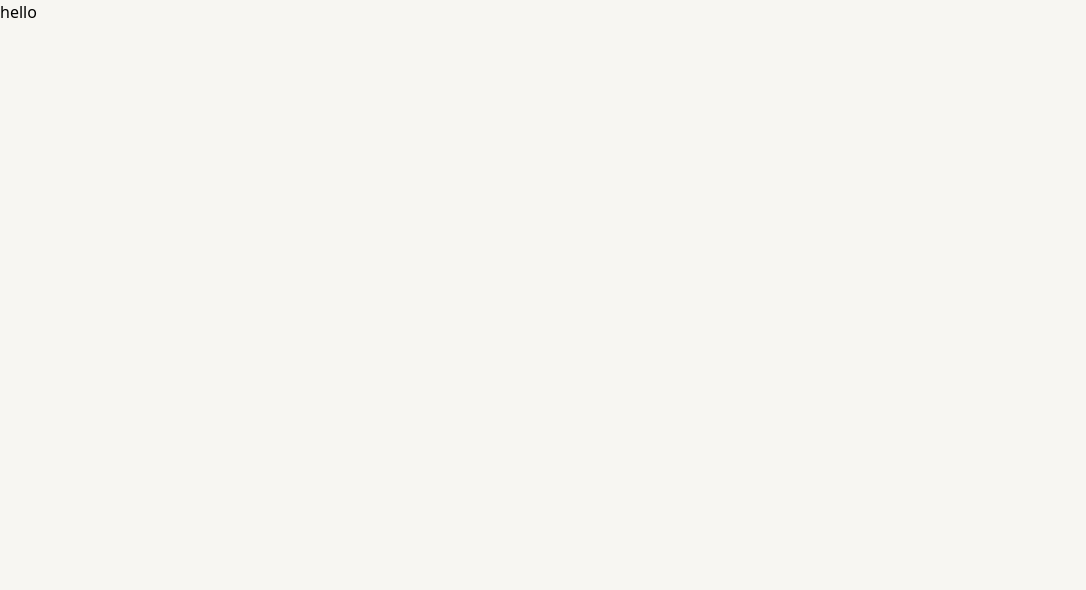
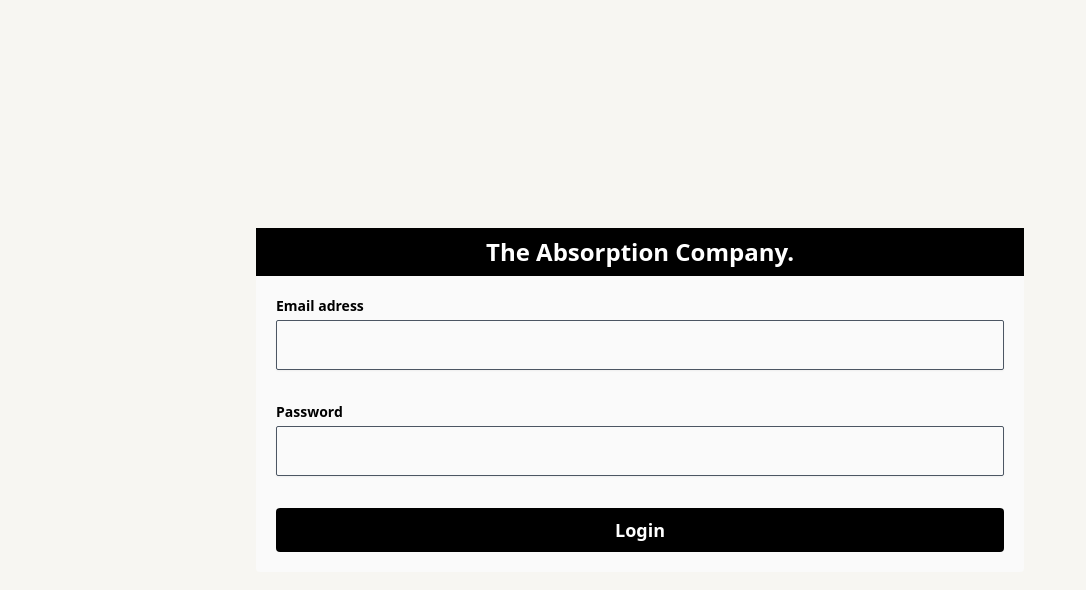
Before and after one commit to Null-logic-0/absorption-e-com-admin, a Next.js app: page / in a window 1280 px wide. Shown: the top 590 px of the page, without its empty margins (0-1086 px from the left). Built offline with nearby package versions, Linux system fonts and the light colour scheme.

Commit message:
feat:created login form

```diff
--- /dev/null
+++ b/src/Components/AuthForm.js
@@ -0,0 +1,33 @@
+import FormSubmit from "./FormSubmit";
+import Input from "./Input";
+
+function AuthForm() {
+  return (
+    <div className="min-h-screen grid grid-cols-[48rem] content-center justify-center ">
+      <h1 className="font-extrabold text-white text-2xl bg-[#000000] p-2 text-center">
+        The Absorption Company.
+      </h1>
+      <form className="bg-[#fafafa] flex flex-col gap-8 p-5 rounded-b">
+        <Input
+          type="email"
+          name="email"
+          id="email"
+          htmlFor="email"
+          label="Email adress"
+        />
+
+        <Input
+          type="password"
+          name="password"
+          id="password"
+          htmlFor="password"
+          label="Password"
+        />
+
+        <FormSubmit />
+      </form>
+    </div>
+  );
+}
+
+export default AuthForm;
--- /dev/null
+++ b/src/Components/FormSubmit.js
@@ -0,0 +1,12 @@
+function FormSubmit() {
+  return (
+    <button
+      type="submit"
+      className="bg-[#000000] p-2 rounded w-full text-white font-semibold text-lg hover:bg-[#4557ff] cursor-pointer"
+    >
+      Login
+    </button>
+  );
+}
+
+export default FormSubmit;
--- /dev/null
+++ b/src/Components/Input.js
@@ -0,0 +1,17 @@
+function Input({ label, id, name, type, htmlFor }) {
+  return (
+    <div className="flex flex-col gap-1">
+      <label htmlFor={htmlFor} className="font-semibold text-sm">
+        {label}
+      </label>
+      <input
+        type={type}
+        name={name}
+        id={id}
+        className="border-[#4c5663] border  rounded-sm px-4 py-3 shadow-sm bg-transparent"
+      />
+    </div>
+  );
+}
+
+export default Input;
--- a/src/app/page.js
+++ b/src/app/page.js
@@ -1,3 +1,5 @@
+import AuthForm from "@/Components/AuthForm";
+
 export default function Home() {
-  return <div>hello</div>;
+  return <AuthForm />;
 }
```
